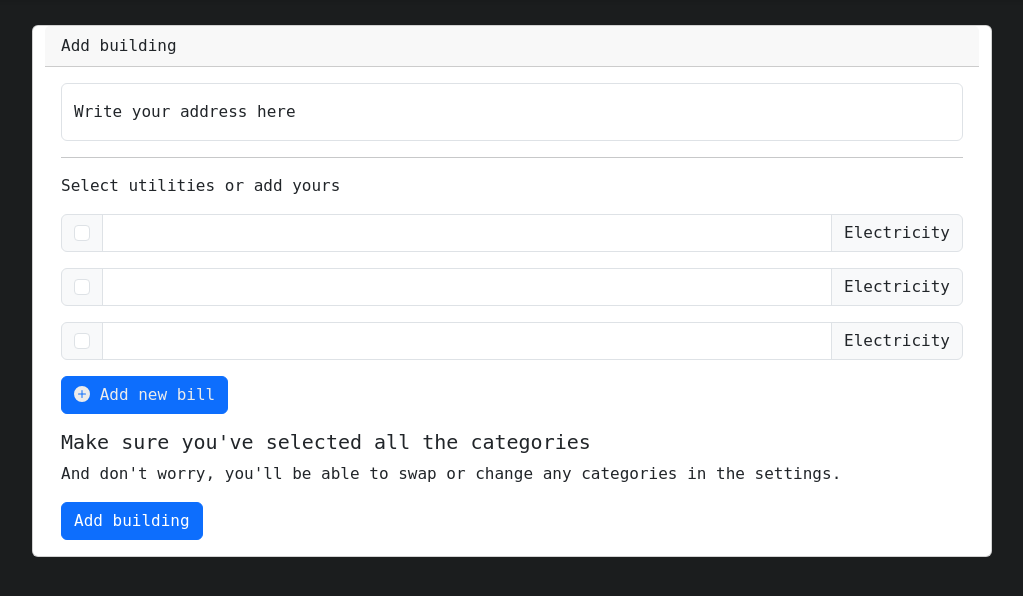
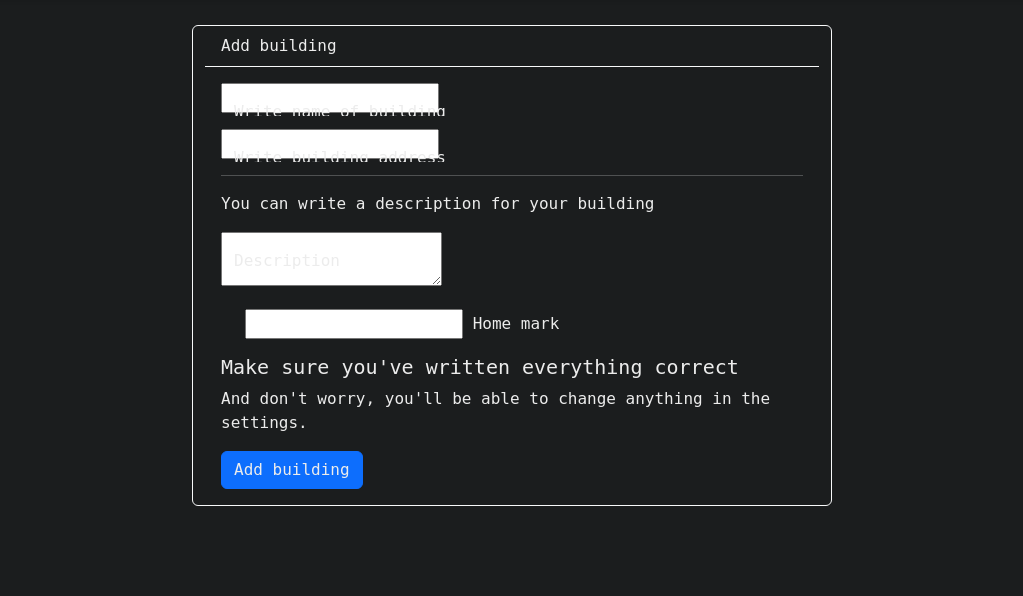
Before and after one commit to berestianyi/utility-bill-tracker, a Django app: template bills/templates/bills/add_building.html in a window 1280 px wide. Shown: the part 71-667 px from the top of the page, without its empty margins (128-1151 px from the left). Run offline with Django 5.2, Linux system fonts and the light colour scheme; the template is opened without the code that fills it, so the values that code supplies are empty, except form fields; tables that the repository leaves empty hold one stand-in row (values such as "Sample post"); form fields are guessed from the names that the template uses; some libraries are stand-ins or nearby versions; some web fonts are replaced.

Commit message:
add new boostrap classes

```diff
--- a/bills/templates/bills/add_building.html
+++ b/bills/templates/bills/add_building.html
@@ -7,51 +7,44 @@
 {% block body %}
     <div class="container-fluid">
         <div class="d-flex row justify-content-center" style="margin-top: 6rem">
-            <div class="card w-75">
-              <div class="card-header">
+            <div class="card border-light w-50"  style="background-color: #1b1d1e">
+              <div class="card-header border-light" style="color: #ececec">
                 Add building
               </div>
-              <form class="card-body">
+              <form action="{% url 'bills:add_building' %}" method="post" class="card-body">
                   {% csrf_token %}
-                  <div class="form-floating mb-3">
-                      <input type="text" class="form-control" id="floatingInput" placeholder="name@example.com">
-                      <label for="floatingInput">Write your address here</label>
+                  <div class="form-floating border-light mb-3" style="color: #ececec">
+                      {{ form.name }}
+{#                      <input type="text" class="form-control" id="floatingInput" placeholder="name@example.com">#}
+                      <label for="floatingInput">Write name of building</label>
                   </div>
-                  <hr/>
-                  <p class="card-text">Select utilities or add yours</p>
-                  <div class="input-group mb-3">
-                      <div class="input-group-text">
-                        <input class="form-check-input mt-0" type="checkbox" value="" aria-label="Checkbox for following text input">
-                      </div>
-                      <input type="text" class="form-control" aria-label="Text input with checkbox">
-                      <span class="input-group-text" id="basic-addon2">Electricity</span>
+                  <div class="form-floating border-light mb-3" style="color: #ececec">
+                      {{ form.address }}
+{#                      <input type="text" class="form-control" id="floatingInput" placeholder="name@example.com">#}
+                      <label for="floatingInput">Write building address</label>
                   </div>
-                  <div class="input-group mb-3">
-                      <div class="input-group-text">
-                        <input class="form-check-input mt-0" type="checkbox" value="" aria-label="Checkbox for following text input">
-                      </div>
-                      <input type="text" class="form-control" aria-label="Text input with checkbox">
-                      <span class="input-group-text" id="basic-addon2">Electricity</span>
+                  <hr style="color: #ececec"/>
+                  <p class="card-text" style="color: #ececec">You can write a description for your building</p>
+                  <div class="form-floating border-light mb-3" style="color: #ececec">
+                      {{ form.description }}
+                      <label for="floatingTextarea2">Description</label>
                   </div>
-                  <div class="input-group mb-3">
-                      <div class="input-group-text">
-                        <input class="form-check-input mt-0" type="checkbox" value="" aria-label="Checkbox for following text input">
-                      </div>
-                      <input type="text" class="form-control" aria-label="Text input with checkbox">
-                      <span class="input-group-text" id="basic-addon2">Electricity</span>
+                  <div class="form-check border-light mb-3" style="color: #ececec">
+                      {{ form.home_mark }}
+                      <label class="form-check-label" for="flexCheckDefault">Home mark</label>
                   </div>
-                  <div id="button-container"></div>
-                  <button hx-post="/add-input/" hx-swap="beforeend" hx-target="#button-container" class="btn btn-primary mb-3">
-                      <a style="color: #ececec; text-decoration: none; font-size: 16px;">
-                            <svg xmlns="http://www.w3.org/2000/svg" width="16" height="16" fill="#ececec" class="bi bi-plus-circle-fill" viewBox="0 0 16 16" style="margin-bottom: 0.2rem">
-                                <path d="M16 8A8 8 0 1 1 0 8a8 8 0 0 1 16 0M8.5 4.5a.5.5 0 0 0-1 0v3h-3a.5.5 0 0 0 0 1h3v3a.5.5 0 0 0 1 0v-3h3a.5.5 0 0 0 0-1h-3z"/>
-                            </svg>
-                            Add new bill
-                      </a>
-                  </button>
-                  <h5 class="card-title">Make sure you've selected all the categories</h5>
-                  <p class="card-text">And don't worry, you'll be able to swap or change any categories in the settings.</p>
-                  <a href="#" class="btn btn-primary">Add building</a>
+{#                  <div id="button-container"></div>#}
+{#                  <button hx-post="/add-input/" hx-swap="beforeend" hx-target="#button-container" class="btn btn-primary mb-3">#}
+{#                      <a style="color: #ececec; text-decoration: none; font-size: 16px;">#}
+{#                            <svg xmlns="http://www.w3.org/2000/svg" width="16" height="16" fill="#ececec" class="bi bi-plus-circle-fill" viewBox="0 0 16 16" style="margin-bottom: 0.2rem">#}
+{#                                <path d="M16 8A8 8 0 1 1 0 8a8 8 0 0 1 16 0M8.5 4.5a.5.5 0 0 0-1 0v3h-3a.5.5 0 0 0 0 1h3v3a.5.5 0 0 0 1 0v-3h3a.5.5 0 0 0 0-1h-3z"/>#}
+{#                            </svg>#}
+{#                            Add new bill#}
+{#                      </a>#}
+{#                  </button>#}
+                  <h5 class="card-title" style="color: #ececec">Make sure you've written everything correct</h5>
+                  <p class="card-text" style="color: #ececec">And don't worry, you'll be able to change anything in the settings.</p>
+                  <button type="submit" class="btn btn-primary" style="color: #ececec">Add building</button>
               </form>
             </div>
         </div>
```
